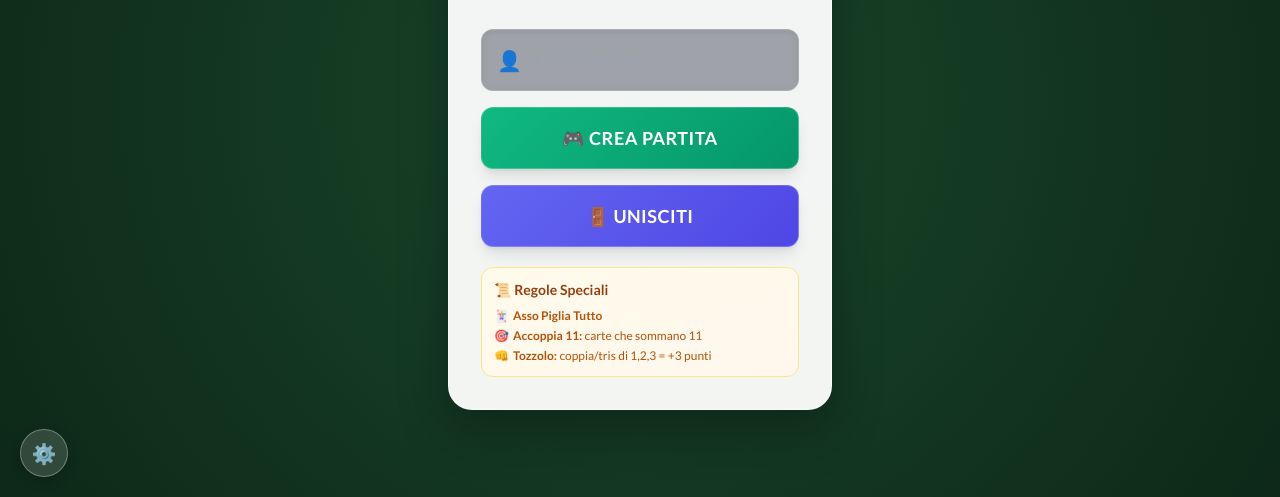
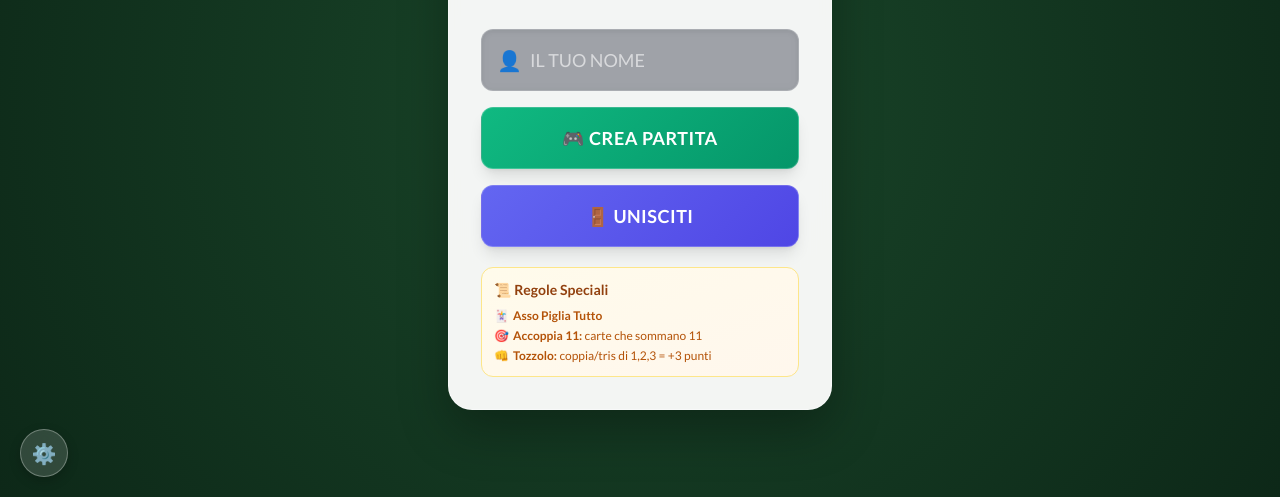
Before and after one commit to TaZZoF/Tuzzilicchio, a website: page public/index.html in a window 1280 px wide. Shown: the part 303-800 px from the top of the page. Drawn offline with nearby package versions, Linux system fonts and the light colour scheme; no server answers.

Commit message:
Fix UI placeholders, animations, and settings panel origin

```diff
--- a/public/css/style.css
+++ b/public/css/style.css
@@ -510,6 +510,13 @@
             opacity: 1 !important;
         }
 
+        /* Force Placeholder Visibility */
+        input::placeholder {
+            color: rgba(255, 255, 255, 0.6) !important;
+            opacity: 1;
+            /* Firefox */
+        }
+
         /* Emotes */
         .emote-menu {
             bottom: 110%;
```
